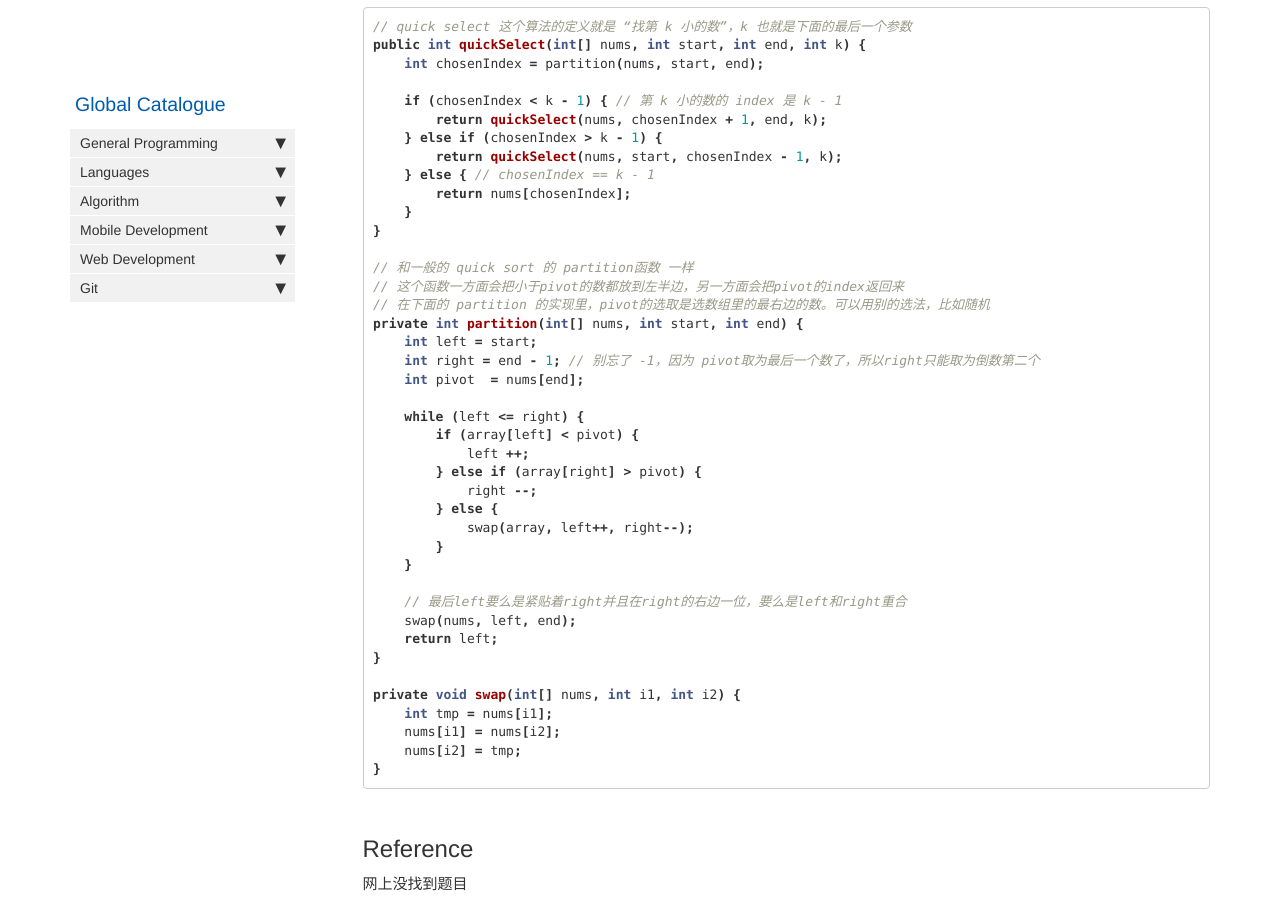
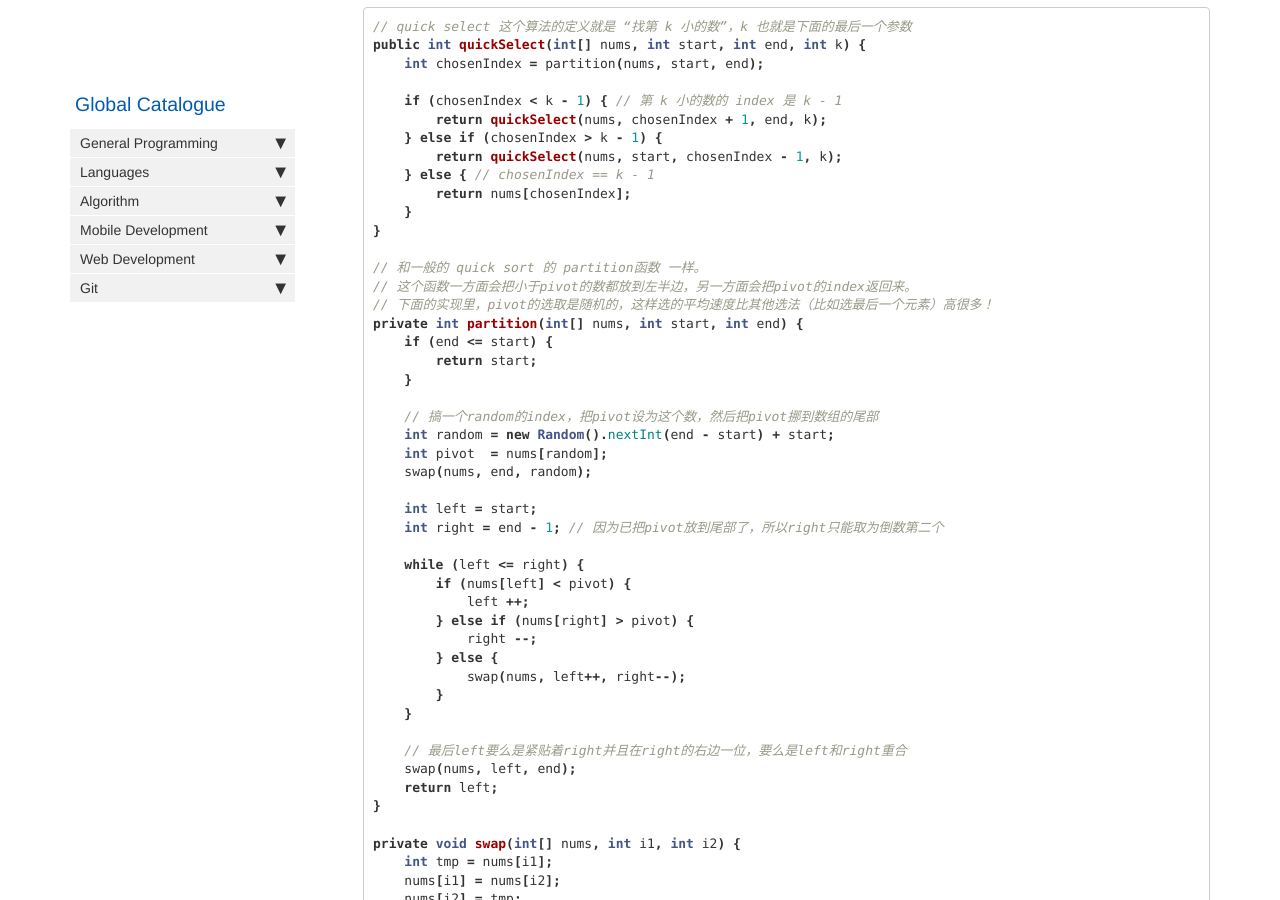
Before and after one commit to HungryOrc/hungryorc.github.io, a Jekyll site: the page built from pages/algorithm/algorithm_quick_select.md, in a window 1280 px wide and 900 px high, scrolled down 783 px. Built offline with Jekyll 4.4.1, drawn with Linux system fonts in a browser that asks for light colours; nearby versions of some CDN libraries; comment, search, counter and statistics services are not loaded.

Commit message:
Update algorithm_quick_select.md

```diff
--- a/pages/algorithm/algorithm_quick_select.md
+++ b/pages/algorithm/algorithm_quick_select.md
@@ -40,21 +40,29 @@
     }
 }
 
-// 和一般的 quick sort 的 partition函数 一样
-// 这个函数一方面会把小于pivot的数都放到左半边，另一方面会把pivot的index返回来
-// 在下面的 partition 的实现里，pivot的选取是选数组里的最右边的数。可以用别的选法，比如随机
+// 和一般的 quick sort 的 partition函数 一样。
+// 这个函数一方面会把小于pivot的数都放到左半边，另一方面会把pivot的index返回来。
+// 下面的实现里，pivot的选取是随机的，这样选的平均速度比其他选法（比如选最后一个元素）高很多！
 private int partition(int[] nums, int start, int end) {
+    if (end <= start) {
+        return start;
+    }
+
+    // 搞一个random的index，把pivot设为这个数，然后把pivot挪到数组的尾部
+    int random = new Random().nextInt(end - start) + start;
+    int pivot  = nums[random];
+    swap(nums, end, random);
+
     int left = start;
-    int right = end - 1; // 别忘了 -1，因为 pivot取为最后一个数了，所以right只能取为倒数第二个
-    int pivot  = nums[end];
+    int right = end - 1; // 因为已把pivot放到尾部了，所以right只能取为倒数第二个
 
     while (left <= right) {
-        if (array[left] < pivot) {
+        if (nums[left] < pivot) {
             left ++;
-        } else if (array[right] > pivot) {
+        } else if (nums[right] > pivot) {
             right --;
         } else {
-            swap(array, left++, right--);
+            swap(nums, left++, right--);
         }
     }
 
```
